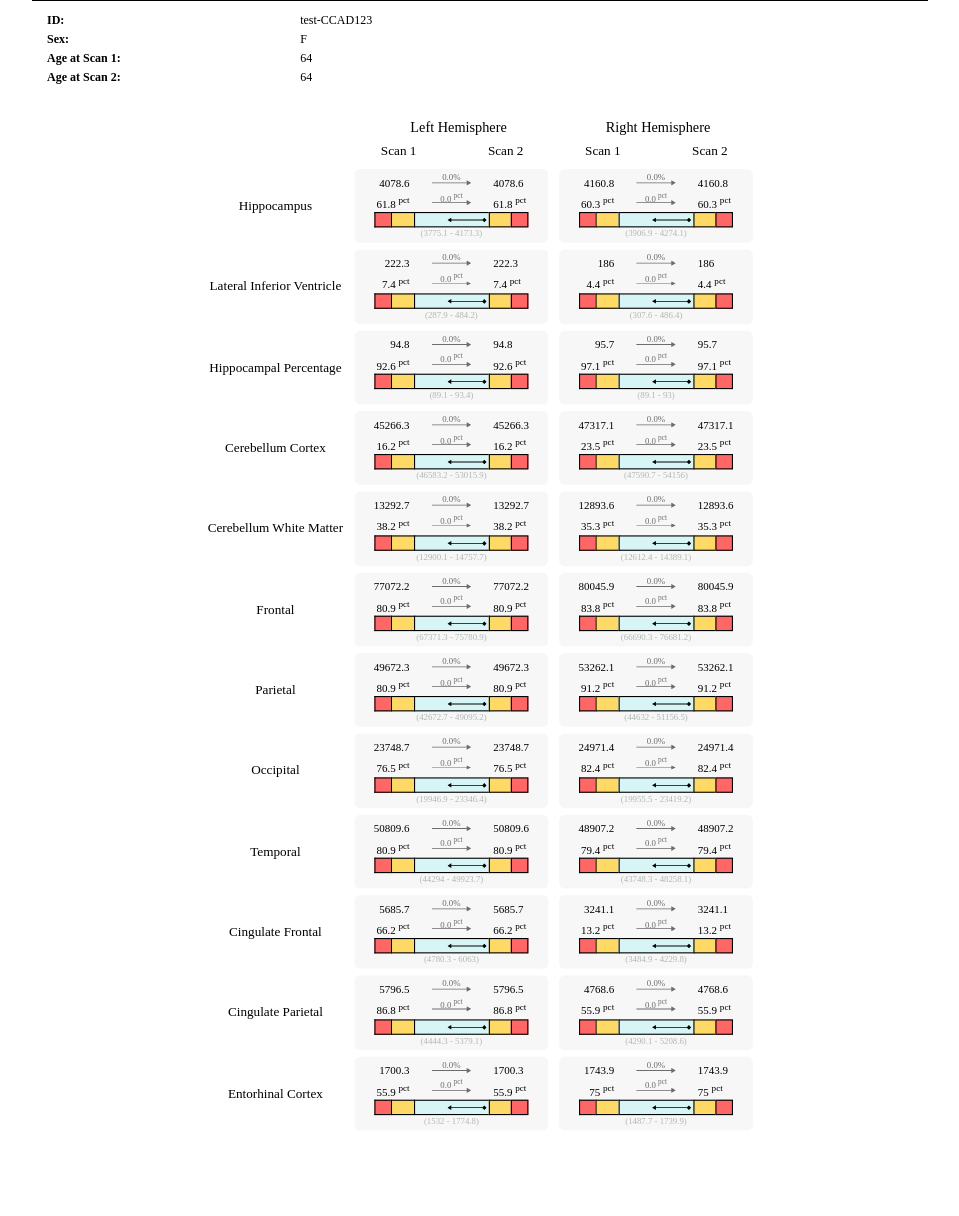
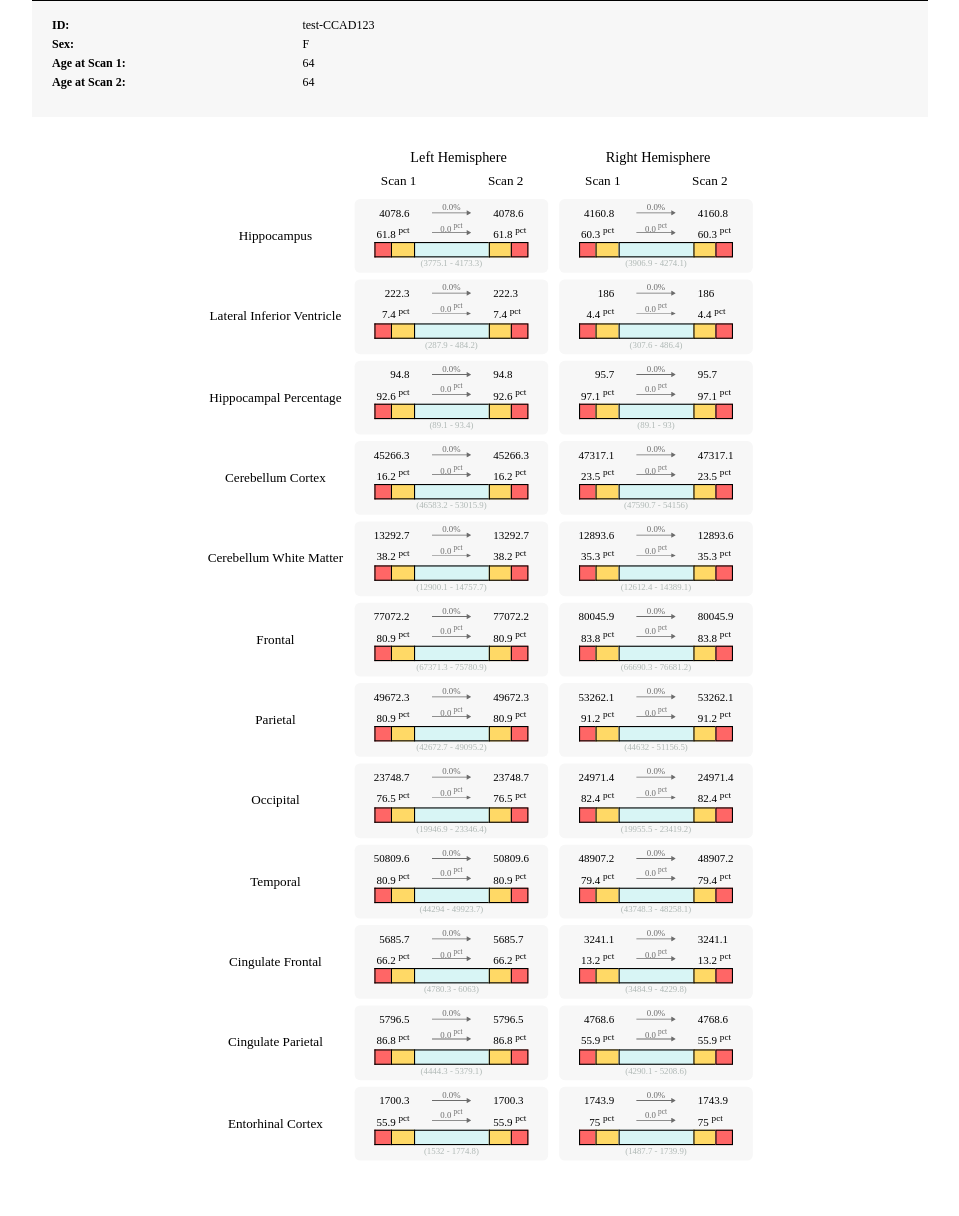
Before and after one commit to Project-Laminate/FlaskReport, a Flask app: page / in a window 1280 px wide. Shown: the part 96-1312 px from the top of the page, without its empty margins (160-1119 px from the left). Before the commit the page ends 1222 px from the top, so only its background shows below. Run offline with Flask 3, Linux system fonts and the light colour scheme.

Commit message:
small changes

```diff
--- a/static/index.js
+++ b/static/index.js
@@ -106,8 +106,8 @@ function newRow(key, value1, value2) {
                     <div class="rect-4"></div>
                     <div class="rect-5"></div>
                 </div>
-                <img src="/static/ChangeArrow.svg" id="dynamicArrow" class="change-arrow" alt="Change Arrow" />
-                <div class="normal-range-text">(${value1.lh.twentyfifth_percentile} - ${value1.lh.seventyfifth_percentile})</div>
+                 <!-- <img src="/static/ChangeArrow.svg" id="dynamicArrow" class="change-arrow" alt="Change Arrow" /> -->
+                <div class="normal-range-text">(${value2.lh.twentyfifth_percentile} - ${value2.lh.seventyfifth_percentile})</div>
             </div>
         </div>
         <div class="container">
@@ -131,8 +131,8 @@ function newRow(key, value1, value2) {
                     <div class="rect-4"></div>
                     <div class="rect-5"></div>
                 </div>
-                <img src="/static/ChangeArrow.svg" id="dynamicArrow" class="change-arrow" alt="Change Arrow" />
-                <div class="normal-range-text">(${value1.rh.twentyfifth_percentile} - ${value1.rh.seventyfifth_percentile})</div>
+                <!-- <img src="/static/ChangeArrow.svg" id="dynamicArrow" class="change-arrow" alt="Change Arrow" /> -->
+                <div class="normal-range-text">(${value2.rh.twentyfifth_percentile} - ${value2.rh.seventyfifth_percentile})</div>
             </div>
         </div>
     </div>
@@ -140,5 +140,4 @@ function newRow(key, value1, value2) {
     return row;
 }
 
-console.log("started JS file");
 addRows();
--- a/templates/index.html
+++ b/templates/index.html
@@ -26,6 +26,8 @@
     </div>
     <div class="header-line"></div>
 
+    <div style="border-radius: 5;  height: auto; background-color: #f7f7f7; padding: 5px; " >
+
     <div class="metadata">
         <table>
           <tr>
@@ -46,6 +48,8 @@
           </tr>
         </table>
       </div>
+    </div>
+
 
     <div id="table" class="table" style="padding-bottom: 100px;">
       <div>
```
